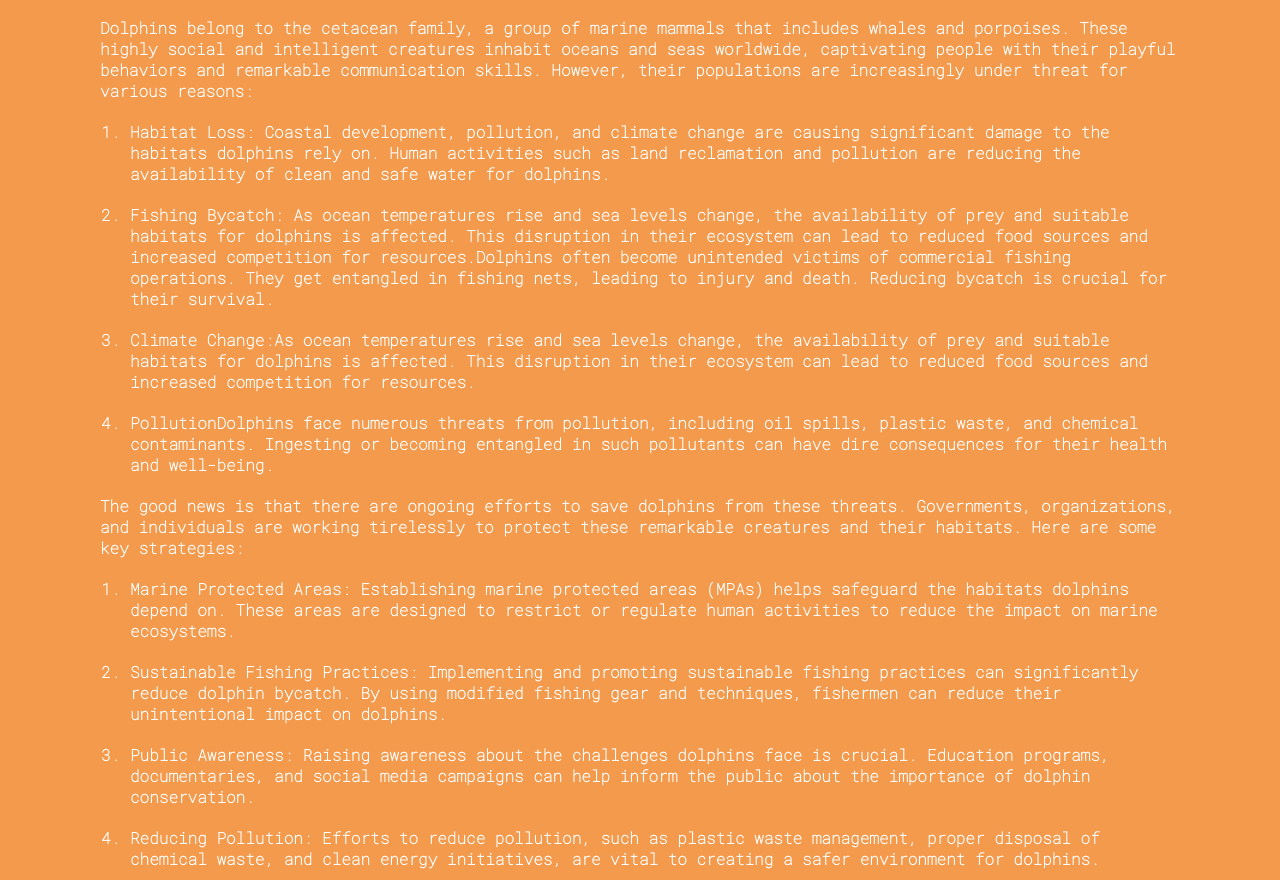
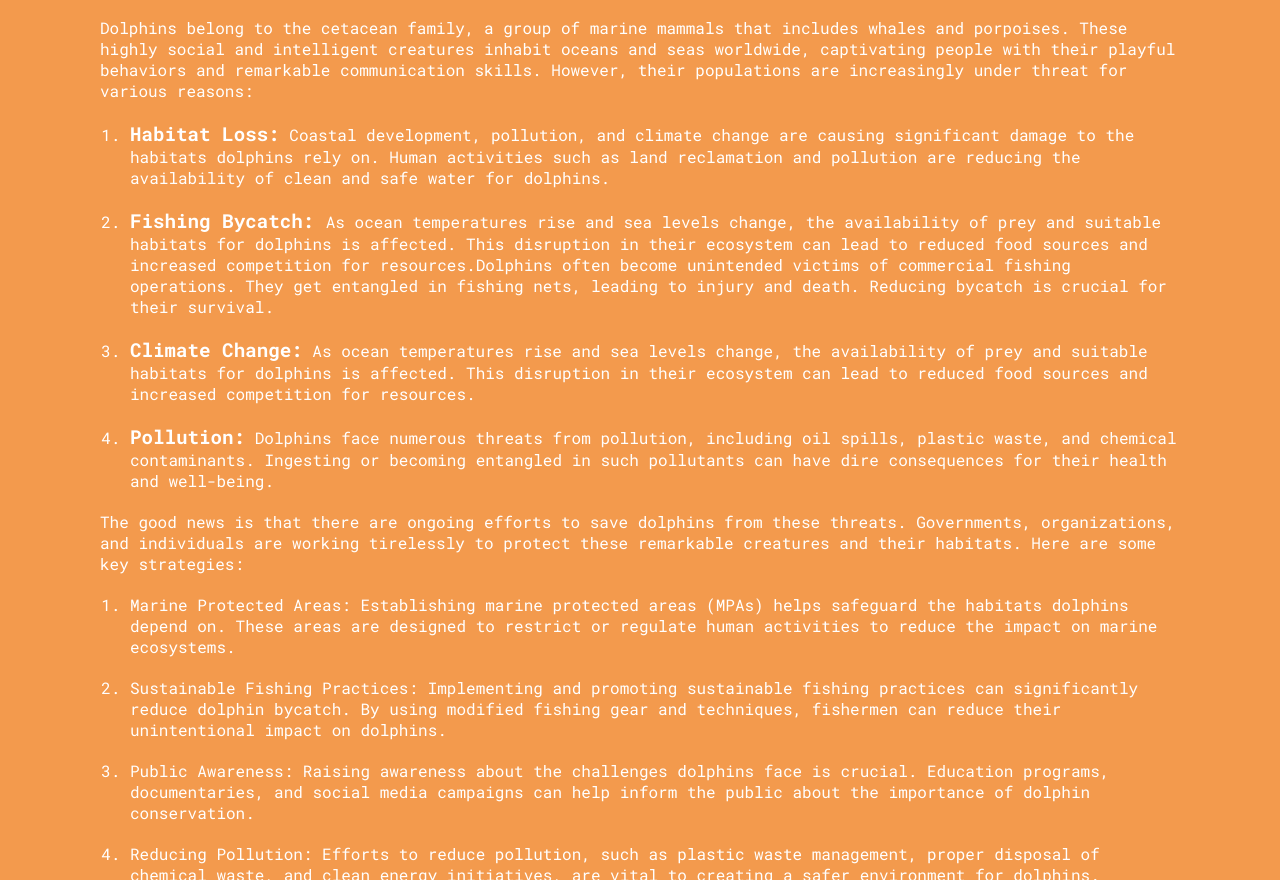
Before and after one commit to ViktoriiaRepo/parallax, a plain HTML site: page index.html in a window 1280 px wide. Shown: the part 970-1850 px from the top of the page. Drawn offline with Linux system fonts and the light colour scheme.

Commit message:
Change styles

```diff
--- a/index.html
+++ b/index.html
@@ -66,14 +66,14 @@
           </p>
           <ol class="list">
             <li>
-              <b>Habitat Loss:</b> Coastal development, pollution, and climate
+              <span class="list-item-title">Habitat Loss:</span> Coastal development, pollution, and climate
               change are causing significant damage to the habitats dolphins
               rely on. Human activities such as land reclamation and pollution
               are reducing the availability of clean and safe water for
               dolphins.
             </li>
             <li>
-              <b>Fishing Bycatch: </b>As ocean temperatures rise and sea levels
+              <span class="list-item-title">Fishing Bycatch: </span>As ocean temperatures rise and sea levels
               change, the availability of prey and suitable habitats for
               dolphins is affected. This disruption in their ecosystem can lead
               to reduced food sources and increased competition for
@@ -82,13 +82,13 @@
               injury and death. Reducing bycatch is crucial for their survival.
             </li>
             <li>
-              <b>Climate Change:</b>As ocean temperatures rise and sea levels
+              <span class="list-item-title">Climate Change:</span> As ocean temperatures rise and sea levels
               change, the availability of prey and suitable habitats for
               dolphins is affected. This disruption in their ecosystem can lead
               to reduced food sources and increased competition for resources.
             </li>
             <li>
-              <b>Pollution</b>Dolphins face numerous threats from pollution,
+              <span class="list-item-title">Pollution:</span> Dolphins face numerous threats from pollution,
               including oil spills, plastic waste, and chemical contaminants.
               Ingesting or becoming entangled in such pollutants can have dire
               consequences for their health and well-being.
--- a/script.js
+++ b/script.js
@@ -3,7 +3,6 @@
 let dolphin1 = document.getElementById('dolphin1');
 let dolphin2 = document.getElementById('dolphin2');
 let sun = document.getElementById('sun');
-// let btn = document.getElementById("btn");
 let sea = document.getElementById('sea');
 let header = document.getElementById('header');
 let titles = document.querySelector('.titles');
--- a/styles.css
+++ b/styles.css
@@ -1,5 +1,4 @@
-@import url('https://fonts.googleapis.com/css2?family=Paytone+One&display=swap');
-@import url('https://fonts.googleapis.com/css2?family=Roboto+Mono:wght@100&display=swap');
+@import url('https://fonts.googleapis.com/css2?family=Paytone+One&family=Roboto+Mono:wght@100;400;700&display=swap');
 :root {
   --primaryNav: #094b65;
   --primary: #f39a4d;
@@ -16,7 +15,7 @@ body {
   background: #fff;
   min-height: 100vh;
   font-family: 'Roboto Mono', monospace;
-  font-weight: 600;
+  font-weight: 400;
 }
 
 #header {
@@ -126,7 +125,7 @@ body {
 .titles h2 {
   position: absolute;
   z-index: 11;
-  font-size: 3.5em;
+  font-size: 4em;
   transform: translate(-50%, 50%);
   top: 30px;
   font-family: 'Paytone One', sans-serif;
@@ -270,6 +269,11 @@ body {
   background-color: #0048d5;
 }
 
+.list-item-title {
+  font-weight: 700;
+  font-size: 1.2em;
+}
+
 .sec {
   position: relative;
   padding: 20px 100px;
```
Also changed, not shown: 1 other file.
